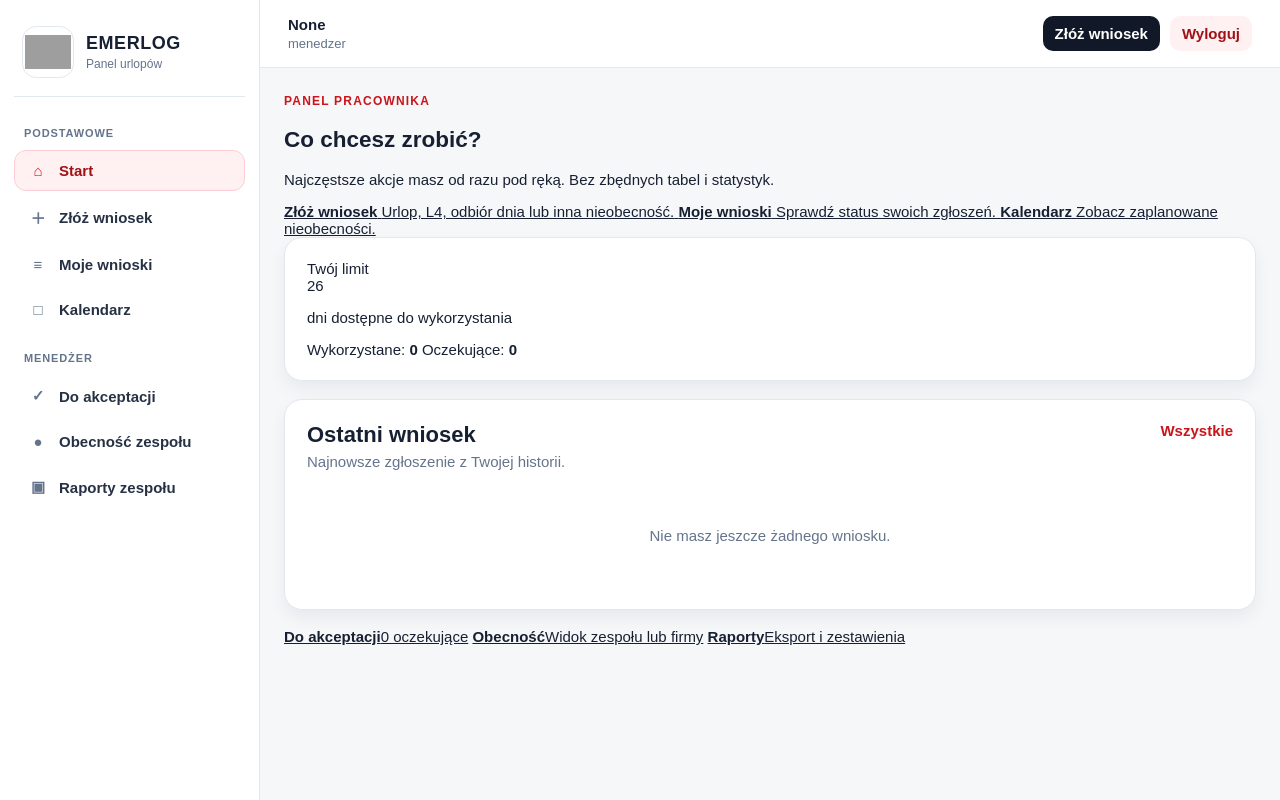
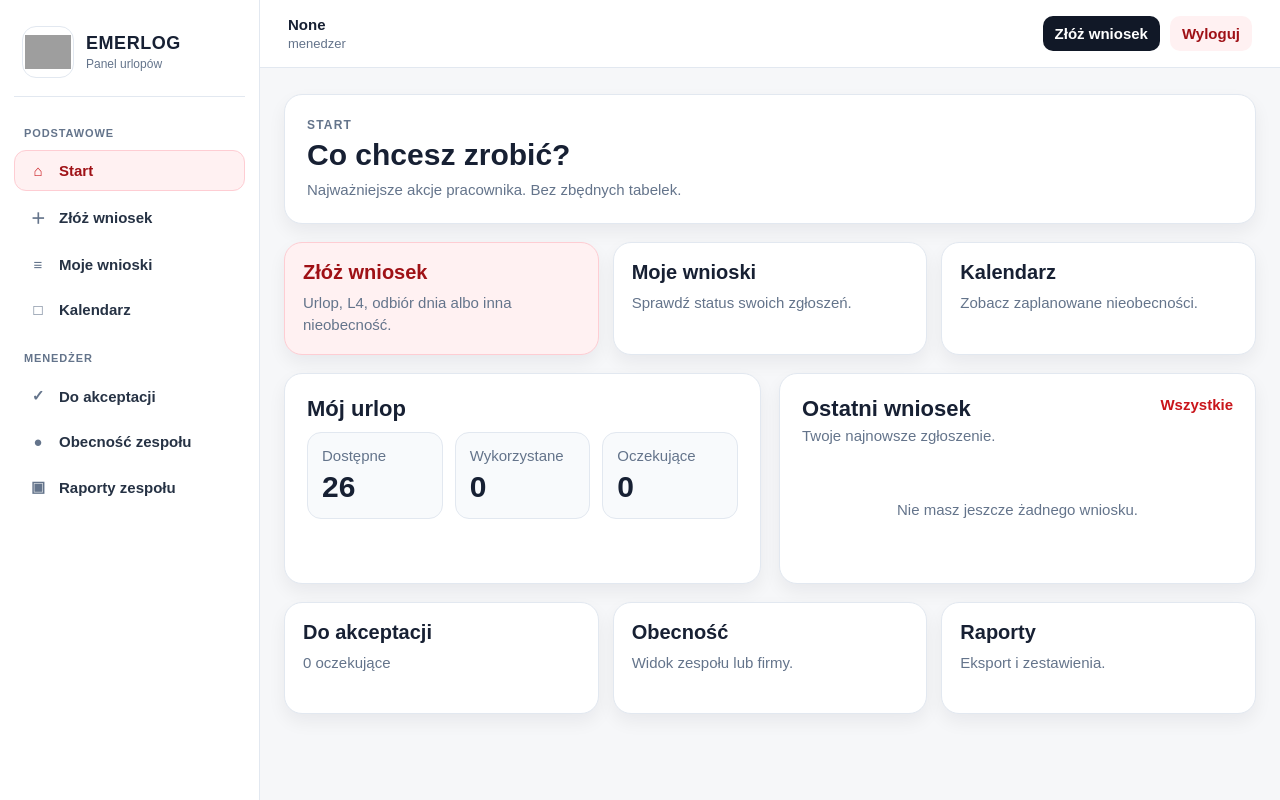
Before and after one commit to pabloosss/Ksef-Pobieranie, a Flask app: page /dashboard in a window 1280 px wide. Run offline with Flask 3, Linux system fonts and the light colour scheme; the visitor is signed in with stand-in values (Sample User, id 1); data comes from the database, SQL or seed files in the repository; data that the repository does not hold is empty; grey boxes are pictures that could not be loaded.

Commit message:
Use existing styles for simple employee homepage

```diff
--- a/templates/dashboard.html
+++ b/templates/dashboard.html
@@ -10,45 +10,44 @@
     'anulowany': 'Anulowany'
 } %}
 
-<section class="simple-home">
-    <div class="home-hero">
-        <p class="eyebrow">Panel pracownika</p>
+<section class="page-title">
+    <div>
+        <p class="eyebrow">Start</p>
         <h1>Co chcesz zrobić?</h1>
-        <p>Najczęstsze akcje masz od razu pod ręką. Bez zbędnych tabel i statystyk.</p>
+        <p>Najważniejsze akcje pracownika. Bez zbędnych tabelek.</p>
     </div>
+</section>
 
-    <div class="home-actions">
-        <a class="home-action main" href="{{ url_for('new_leave') }}">
+<section class="quick-grid">
+    <a class="quick-card primary" href="{{ url_for('new_leave') }}">
         <strong>Złóż wniosek</strong>
-            <span>Urlop, L4, odbiór dnia lub inna nieobecność.</span>
+        <span>Urlop, L4, odbiór dnia albo inna nieobecność.</span>
     </a>
-        <a class="home-action" href="{{ url_for('requests_view') }}">
+    <a class="quick-card" href="{{ url_for('requests_view') }}">
         <strong>Moje wnioski</strong>
         <span>Sprawdź status swoich zgłoszeń.</span>
     </a>
-        <a class="home-action" href="{{ url_for('calendar_view') }}">
+    <a class="quick-card" href="{{ url_for('calendar_view') }}">
         <strong>Kalendarz</strong>
         <span>Zobacz zaplanowane nieobecności.</span>
     </a>
-    </div>
 </section>
 
-<section class="home-grid">
-    <div class="card clear-card limit-overview">
-        <span class="card-label">Twój limit</span>
-        <div class="limit-number">{{ summary.available }}</div>
-        <p>dni dostępne do wykorzystania</p>
-        <div class="limit-mini">
-            <span>Wykorzystane: <b>{{ summary.accepted }}</b></span>
-            <span>Oczekujące: <b>{{ summary.pending }}</b></span>
+<div class="two-columns">
+    <div class="card">
+        <h2>Mój urlop</h2>
+        <div class="mini-summary">
+            <div><span>Dostępne</span><strong>{{ summary.available }}</strong></div>
+            <div><span>Wykorzystane</span><strong>{{ summary.accepted }}</strong></div>
+            <div><span>Oczekujące</span><strong>{{ summary.pending }}</strong></div>
         </div>
     </div>
 
-    <div class="card clear-card">
-        <div class="section-heading compact">
+    <div class="card">
+        <div class="section-heading">
             <div>
                 <h2>Ostatni wniosek</h2>
-                <p>Najnowsze zgłoszenie z Twojej historii.</p>
+                <p>Twoje najnowsze zgłoszenie.</p>
             </div>
             <a href="{{ url_for('requests_view') }}">Wszystkie</a>
         </div>
@@ -66,13 +65,13 @@
             {% endfor %}
         </div>
     </div>
-</section>
+</div>
 
 {% if is_manager() or is_hr() %}
-<section class="manager-strip">
-    <a href="{{ url_for('approvals') }}"><b>Do akceptacji</b><span>{{ stats.pending }} oczekujące</span></a>
-    <a href="{{ url_for('presence') }}"><b>Obecność</b><span>Widok zespołu lub firmy</span></a>
-    <a href="{{ url_for('reports') }}"><b>Raporty</b><span>Eksport i zestawienia</span></a>
+<section class="quick-grid">
+    <a class="quick-card" href="{{ url_for('approvals') }}"><strong>Do akceptacji</strong><span>{{ stats.pending }} oczekujące</span></a>
+    <a class="quick-card" href="{{ url_for('presence') }}"><strong>Obecność</strong><span>Widok zespołu lub firmy.</span></a>
+    <a class="quick-card" href="{{ url_for('reports') }}"><strong>Raporty</strong><span>Eksport i zestawienia.</span></a>
 </section>
 {% endif %}
 {% endblock %}
```
Lines whose indentation alone changed are shown as unchanged.
